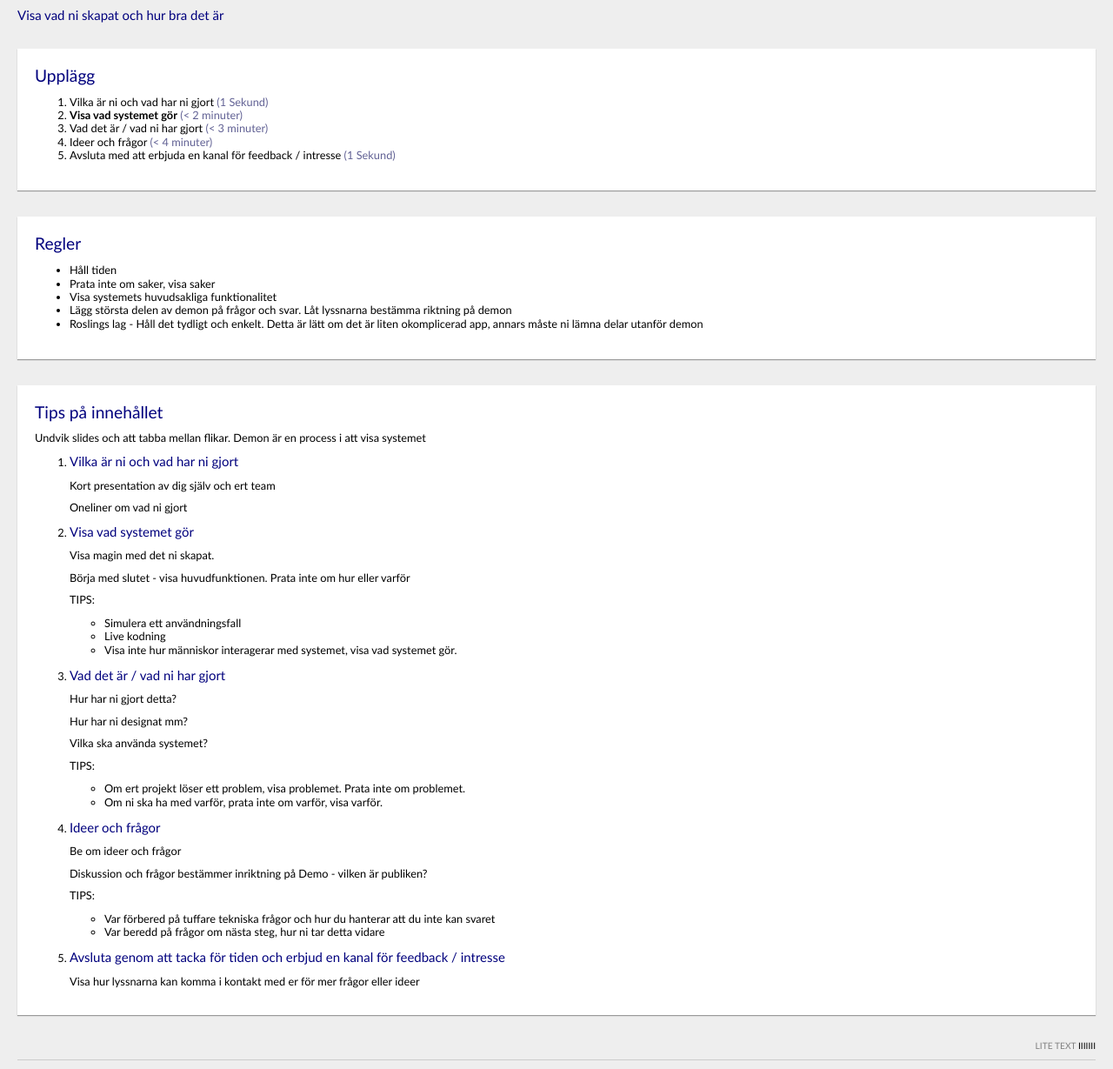
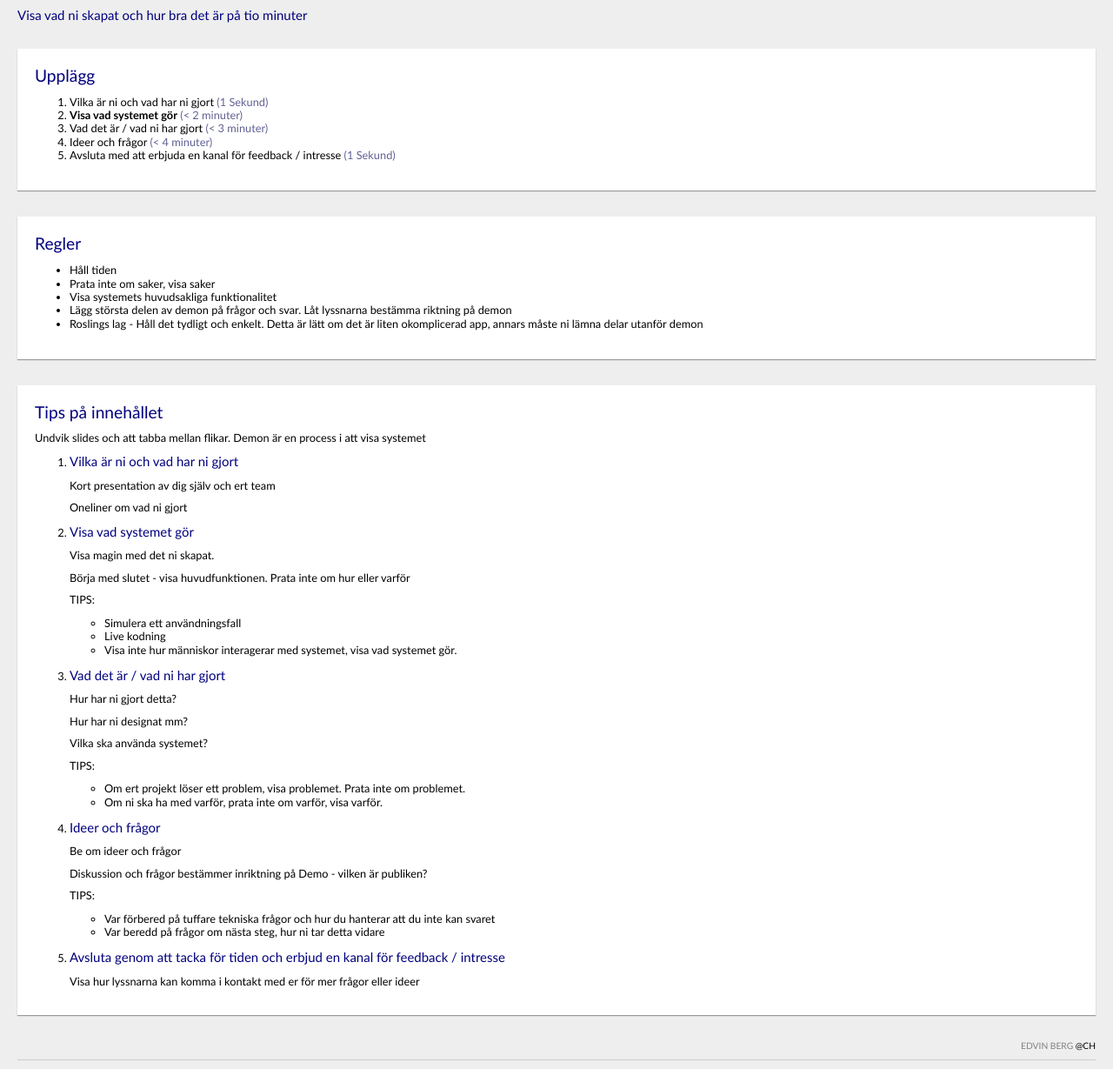
Before and after one commit to edvinberg/demo, a plain HTML site: page index.html in a window 1280 px wide. Shown: the part 71-1300 px from the top of the page at 87% size. Drawn offline with Linux system fonts and the light colour scheme.

```diff
--- a/index.html
+++ b/index.html
@@ -28,7 +28,7 @@
 		</ul>
 		</div>
 
-		<h3>Visa vad ni skapat och hur bra det är</h3>
+		<h3>Visa vad ni skapat och hur bra det är på tio minuter</h3>
 		<div style="display:inline;">
 			<div id="content">
 			<h2>Upplägg</h2>
@@ -128,7 +128,7 @@
 
 		<div id="footer">
 			<p>
-				Lite text <a href="/" target="_blank">IIIIIII</a>
+				Edvin Berg <a href="/" target="_blank">@CH </a>
 			</p>
 		</div>
 	</div>
```
